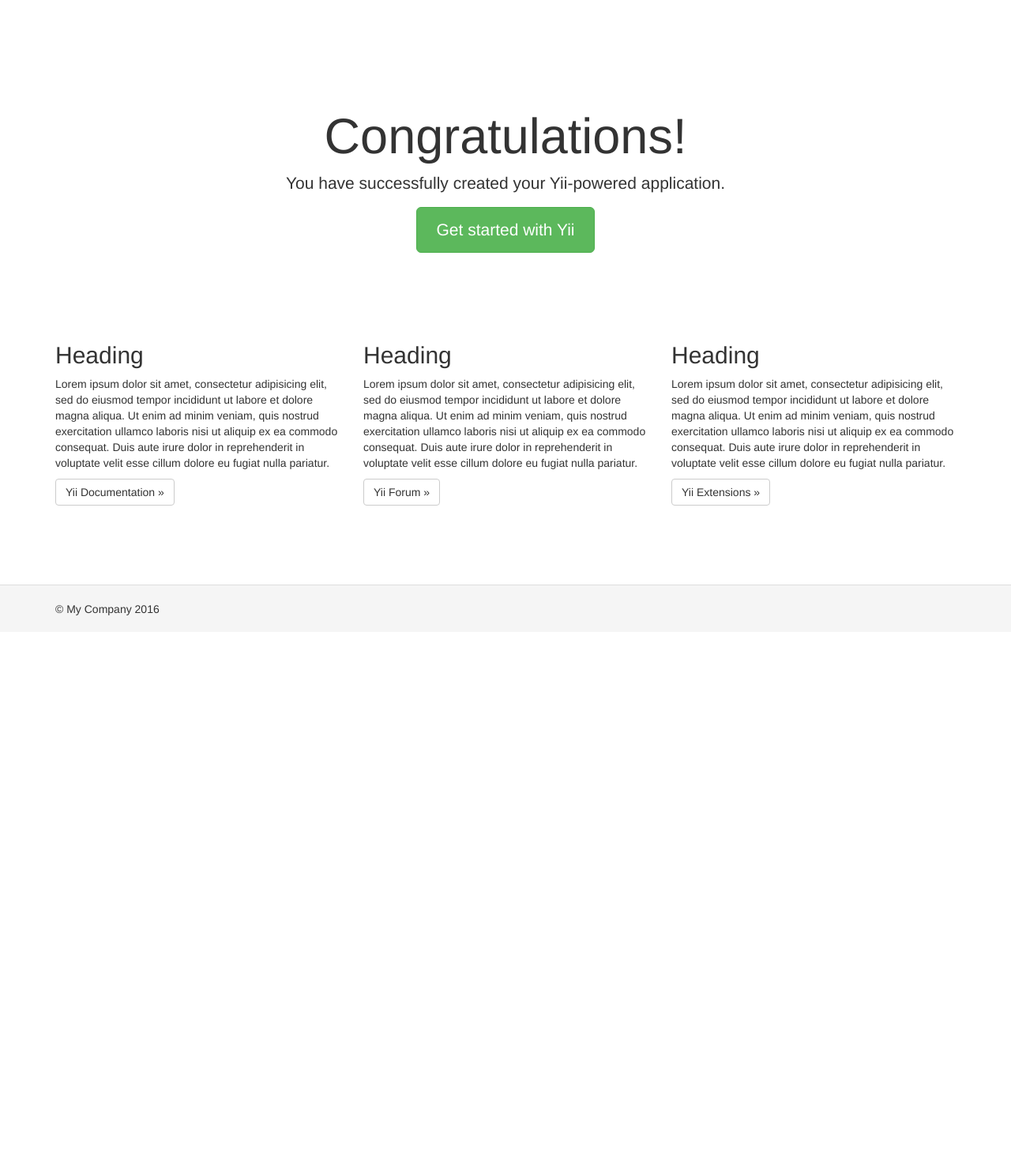
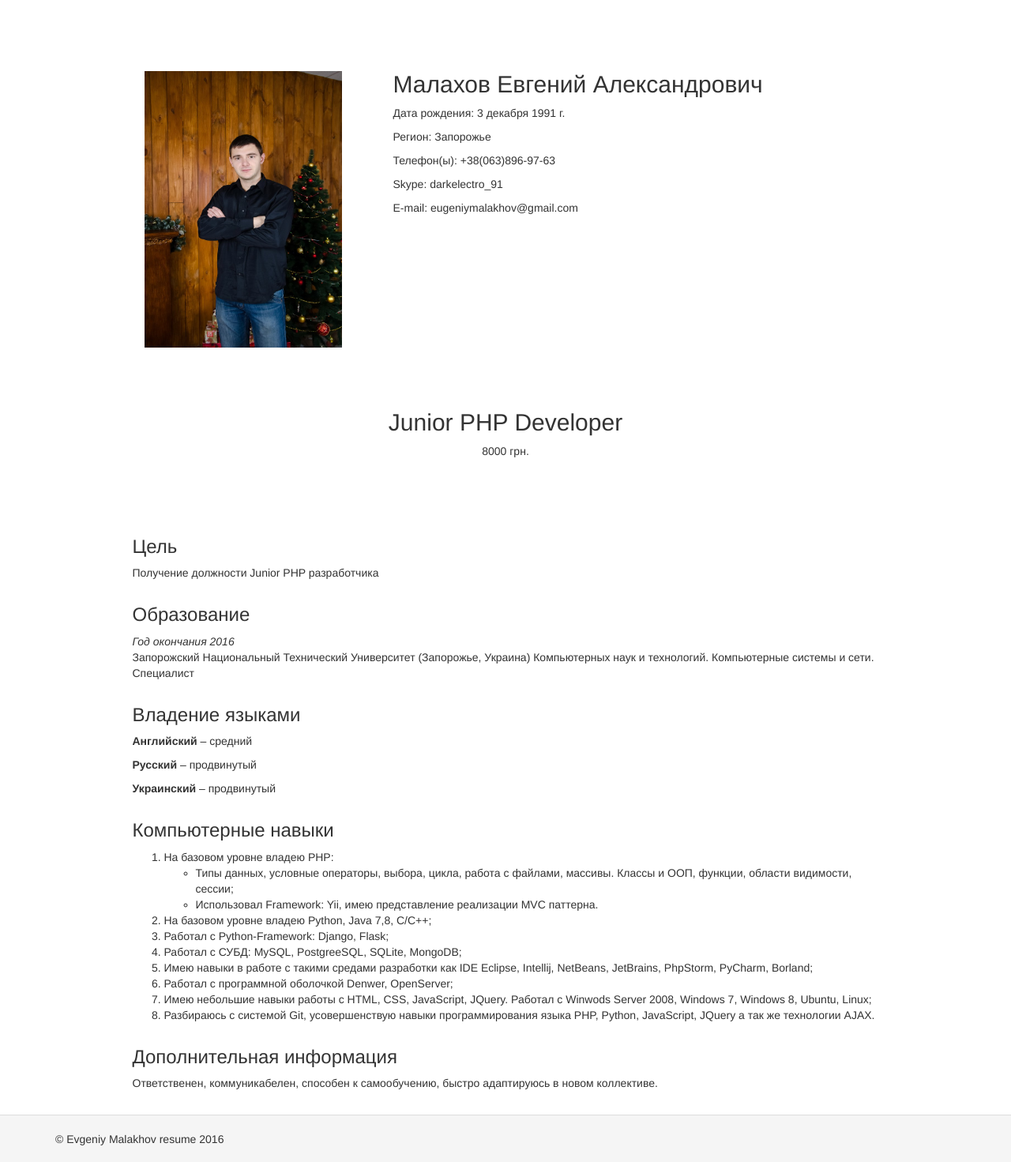
Before and after one commit to EugeniyMalakhov/evgeniy.resume.ua, a Yii app: template views/site/index.php in a window 1280 px wide. Shown: the whole page at 79% size. Before the commit the page ends 779 px from the top, so only its background shows below. Run offline with PHP 8.4 and a stand-in for Yii, Linux system fonts and the light colour scheme; the template is opened without the code that fills it, so the values that code supplies are empty; some libraries are stand-ins or nearby versions.

Commit message:
second commit to Yii2

```diff
--- a/config/db.php
+++ b/config/db.php
@@ -2,8 +2,9 @@
 
 return [
     'class' => 'yii\db\Connection',
-    'dsn' => 'mysql:host=localhost;dbname=yii2basic',
+    'dsn' => 'mysql:host=localhost;dbname=resume',
     'username' => 'root',
     'password' => '',
     'charset' => 'utf8',
+    'tablePrefix' => 'tbl_',
 ];
--- a/config/web.php
+++ b/config/web.php
@@ -4,12 +4,14 @@ $params = require(__DIR__ . '/params.php');
 
 $config = [
     'id' => 'basic',
+    'language' => 'ru-RU',
     'basePath' => dirname(__DIR__),
     'bootstrap' => ['log'],
     'components' => [
         'request' => [
             // !!! insert a secret key in the following (if it is empty) - this is required by cookie validation
             'cookieValidationKey' => 'Yj5ql44Hzv0hdNuBBTkCwx_tq2zcry1c',
+            'baseUrl' => '',
         ],
         'cache' => [
             'class' => 'yii\caching\FileCache',
@@ -38,14 +40,14 @@ $config = [
             ],
         ],
         'db' => require(__DIR__ . '/db.php'),
-        /*
+
         'urlManager' => [
             'enablePrettyUrl' => true,
             'showScriptName' => false,
             'rules' => [
             ],
         ],
-        */
+
     ],
     'params' => $params,
 ];
--- a/views/layouts/main.php
+++ b/views/layouts/main.php
@@ -27,7 +27,7 @@ AppAsset::register($this);
 <div class="wrap">
     <?php
     NavBar::begin([
-        'brandLabel' => 'My Company',
+        'brandLabel' => 'Evgeniy Malakhov',
         'brandUrl' => Yii::$app->homeUrl,
         'options' => [
             'class' => 'navbar-inverse navbar-fixed-top',
@@ -36,16 +36,20 @@ AppAsset::register($this);
     echo Nav::widget([
         'options' => ['class' => 'navbar-nav navbar-right'],
         'items' => [
-            ['label' => 'Home', 'url' => ['/site/index']],
-            ['label' => 'About', 'url' => ['/site/about']],
-            ['label' => 'Contact', 'url' => ['/site/contact']],
+            ['label' => 'Главная', 'url' => ['/site/index']],
+            ['label' => 'Контакты', 'url' => ['/site/contact']],
             Yii::$app->user->isGuest ? (
-                ['label' => 'Login', 'url' => ['/site/login']]
+                ['label' => 'Личный кабинет', 'url' => ['/site/office']]
+            ) : (
+                ['label' => 'Личный кабинет', 'url' => ['/site/office', 'id' => Yii::$app->user->identity->getId()]]
+            ),
+            Yii::$app->user->isGuest ? (
+                ['label' => 'Вход', 'url' => ['/site/login']]
             ) : (
                 '<li>'
                 . Html::beginForm(['/site/logout'], 'post', ['class' => 'navbar-form'])
                 . Html::submitButton(
-                    'Logout (' . Yii::$app->user->identity->username . ')',
+                    '(' . Yii::$app->user->identity->username . ') Выход',
                     ['class' => 'btn btn-link']
                 )
                 . Html::endForm()
@@ -66,7 +70,7 @@ AppAsset::register($this);
 
 <footer class="footer">
     <div class="container">
-        <p class="pull-left">&copy; My Company <?= date('Y') ?></p>
+        <p class="pull-left">&copy; Evgeniy Malakhov resume <?= date('Y') ?></p>
 
         <p class="pull-right"><?= Yii::powered() ?></p>
     </div>
--- a/views/site/index.php
+++ b/views/site/index.php
@@ -2,52 +2,94 @@
 
 /* @var $this yii\web\View */
 
+use yii\helpers\Html;
+
 $this->title = 'Резюме';
 ?>
 <div class="site-index">
+    <div class="row">
+        <div class="col-lg-offset-1 col-lg-10">
+            <div class="col-lg-4">
+                <h2><?= Html::img('@web/images/avatar.jpg', ['alt' => 'Евгений', 'height' => 350, 'width' => 250])?></h2>
+            </div>
+            <div class="col-lg-8">
+                <h2>Малахов Евгений Александрович</h2>
+                <p>Дата рождения: 3 декабря 1991 г.</p>
+                <p>Регион: Запорожье</p>
+                <p>Телефон(ы): +38(063)896-97-63</p>
+                <p>Skype: darkelectro_91</p>
+                <p>E-mail: eugeniymalakhov@gmail.com</p>
+            </div>
+        </div>
+    </div>
 
     <div class="jumbotron">
-        <h1>Congratulations!</h1>
-
-        <p class="lead">You have successfully created your Yii-powered application.</p>
-
-        <p><a class="btn btn-lg btn-success" href="http://www.yiiframework.com">Get started with Yii</a></p>
+            <h2>Junior PHP Developer</h2><span>8000 грн.</span>
     </div>
-
     <div class="body-content">
-
         <div class="row">
-            <div class="col-lg-4">
-                <h2>Heading</h2>
-
-                <p>Lorem ipsum dolor sit amet, consectetur adipisicing elit, sed do eiusmod tempor incididunt ut labore et
-                    dolore magna aliqua. Ut enim ad minim veniam, quis nostrud exercitation ullamco laboris nisi ut aliquip
-                    ex ea commodo consequat. Duis aute irure dolor in reprehenderit in voluptate velit esse cillum dolore eu
-                    fugiat nulla pariatur.</p>
-
-                <p><a class="btn btn-default" href="http://www.yiiframework.com/doc/">Yii Documentation &raquo;</a></p>
+            <div class="col-lg-10 col-lg-offset-1">
+                <h3>Цель</h3>
             </div>
-            <div class="col-lg-4">
-                <h2>Heading</h2>
-
-                <p>Lorem ipsum dolor sit amet, consectetur adipisicing elit, sed do eiusmod tempor incididunt ut labore et
-                    dolore magna aliqua. Ut enim ad minim veniam, quis nostrud exercitation ullamco laboris nisi ut aliquip
-                    ex ea commodo consequat. Duis aute irure dolor in reprehenderit in voluptate velit esse cillum dolore eu
-                    fugiat nulla pariatur.</p>
-
-                <p><a class="btn btn-default" href="http://www.yiiframework.com/forum/">Yii Forum &raquo;</a></p>
+            <div class="col-lg-10 col-lg-offset-1">
+                <p>Получение должности Junior PHP разработчика</p>
             </div>
-            <div class="col-lg-4">
-                <h2>Heading</h2>
-
-                <p>Lorem ipsum dolor sit amet, consectetur adipisicing elit, sed do eiusmod tempor incididunt ut labore et
-                    dolore magna aliqua. Ut enim ad minim veniam, quis nostrud exercitation ullamco laboris nisi ut aliquip
-                    ex ea commodo consequat. Duis aute irure dolor in reprehenderit in voluptate velit esse cillum dolore eu
-                    fugiat nulla pariatur.</p>
-
-                <p><a class="btn btn-default" href="http://www.yiiframework.com/extensions/">Yii Extensions &raquo;</a></p>
+        </div>
+        <div class="row">
+            <div class="col-lg-10 col-lg-offset-1">
+                <h3>Образование</h3>
+            </div>
+            <div class="col-lg-10 col-lg-offset-1">
+                <i>Год окончания 2016</i>
+                <p>Запорожский Национальный Технический Университет (Запорожье, Украина)
+                    Компьютерных наук и технологий. Компьютерные системы и сети. Специалист</p>
+            </div>
+        </div>
+        <div class="row">
+            <div class="col-lg-10 col-lg-offset-1">
+                <h3>Владение языками</h3>
+            </div>
+            <div class="col-lg-10 col-lg-offset-1">
+                <p><b>Английский</b> – средний</p>
+                <p><b>Русский</b> – продвинутый</p>
+                <p><b>Украинский</b> – продвинутый</p>
+            </div>
+        </div>
+        <div class="row">
+            <div class="col-lg-10 col-lg-offset-1">
+                <h3>Компьютерные навыки</h3>
+            </div>
+            <div class="col-lg-10 col-lg-offset-1">
+                <ol>
+                    <li>На базовом уровне владею PHP:</li>
+                        <ul>
+                            <li>Типы данных, условные операторы, выбора, цикла, работа с файлами,
+                                массивы. Классы и ООП, функции, области видимости, сессии;</li>
+                            <li>Использовал Framework: Yii, имею представление реализации MVC
+                                паттерна.</li>
+                        </ul>
+                    <li>На базовом уровне владею Python, Java 7,8, C/C++;</li>
+                    <li>Работал с Python-Framework: Django, Flask;</li>
+                    <li>Работал с СУБД: MySQL, PostgreeSQL, SQLite, MongoDB;</li>
+                    <li>Имею навыки в работе с такими средами разработки как IDE Eclipse, Intellij,
+                        NetBeans, JetBrains, PhpStorm, PyCharm, Borland;</li>
+                    <li>Работал с программной оболочкой Denwer, OpenServer;</li>
+                    <li>Имею небольшие навыки работы с HTML, CSS, JavaScript, JQuery. Работал с
+                        Winwods Server 2008, Windows 7, Windows 8, Ubuntu, Linux;</li>
+                    <li>Разбираюсь с системой Git, усовершенствую навыки программирования
+                        языка PHP, Python, JavaScript, JQuery а так же технологии AJAX.</li>
+                </ol>
+            </div>
+        </div>
+        <div class="row">
+            <div class="col-lg-10 col-lg-offset-1">
+                <h3>Дополнительная информация</h3>
+            </div>
+            <div class="col-lg-10 col-lg-offset-1">
+                <p>Ответственен, коммуникабелен, способен к самообучению, быстро адаптируюсь в
+                    новом коллективе.</p>
+            </div>
         </div>
     </div>
 
 </div>
-</div>
```
Also changed, not shown: controllers/SiteController.php (+37 -6 lines), models/LoginForm.php (+14 -1 lines), models/RegisterForm.php (added, +123 -0 lines), models/User.php (+56 -40 lines), views/site/_form.php (added, +35 -0 lines), views/site/_upload.php (added, +24 -0 lines), views/site/about.php (deleted, +0 -18 lines), views/site/contact.php (+4 -6 lines), views/site/login.php (+5 -4 lines), views/site/office.php (added, +28 -0 lines), views/site/register.php (added, +15 -0 lines), .htaccess (added), web/.htaccess (added), web/images/avatar.jpg (added). Lines whose indentation alone changed are shown as unchanged.
